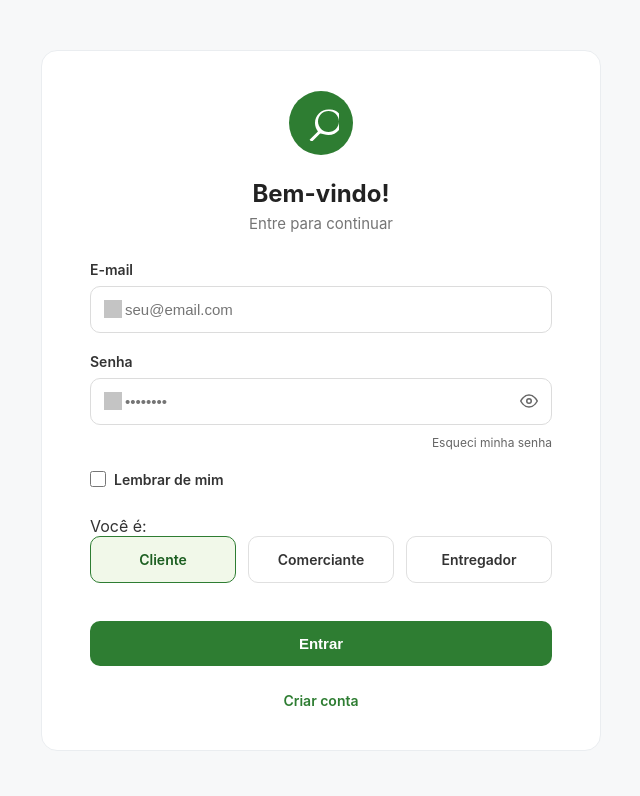
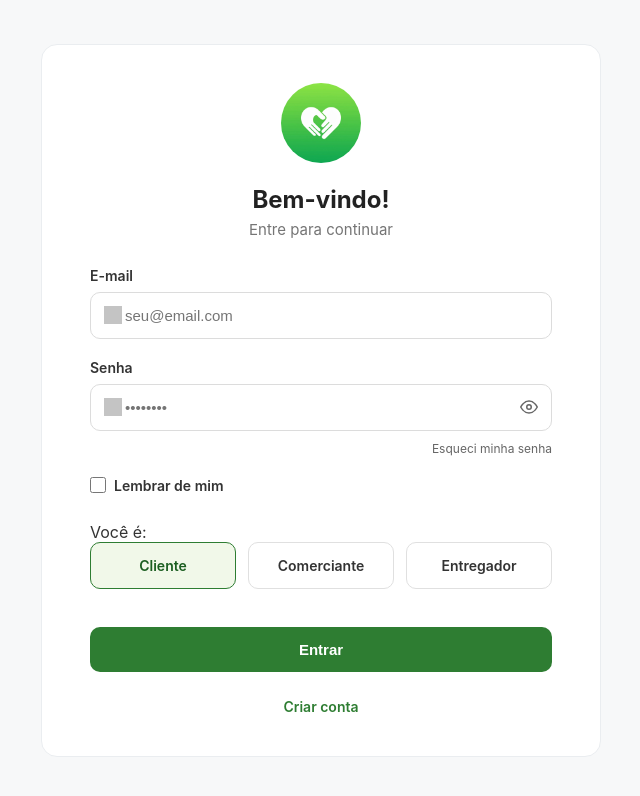
Before and after one commit to gabrielduarte445/Save-share, a plain HTML site: page public/login.html in a window 1280 px wide. Shown: the whole page, without its empty margins (319-959 px from the left). Drawn offline with Linux system fonts and the light colour scheme; grey boxes are pictures that could not be loaded.

Commit message:
mudança na logo da tela de perfil e cadastro

```diff
--- a/base.css
+++ b/base.css
@@ -53,11 +53,27 @@ body {
     color: #757575;
     margin-bottom: 28px;
 }
+.logo-container {
+    width: 76px;
+    height: 76px;
+    display: flex;
+    align-items: center;
+    justify-content: center;
+    margin: 0 auto 24px auto;
+}
+
+.logo-icon {
+    width: 80px;
+    height: 80px;
+    border-radius: 50%;
+    fill: #ffffff;
+}
 
 /* ==========================================================================
    FORMULÁRIOS (login, cadastro, endereço, produtos)
    ========================================================================== */
-.form-login {
+
+   .form-login {
     width: 100%;
 }
 
--- a/pages/cadastro/login.css
+++ b/pages/cadastro/login.css
@@ -1,19 +1,3 @@
-.logo-container {
-    width: 64px;
-    height: 64px;
-    background-color: #2e7d32;
-    border-radius: 50%;
-    display: flex;
-    align-items: center;
-    justify-content: center;
-    margin-bottom: 24px;
-}
-
-.logo-icon {
-    width: 36px;
-    height: 36px;
-    fill: #ffffff;
-}
 
 .esqueci-senha-container {
     text-align: right;
--- a/public/login.html
+++ b/public/login.html
@@ -10,9 +10,7 @@
 <body class="body-login">
     <div class="card-login">
         <div class="logo-container">
-            <svg class="logo-icon" xmlns="http://www.w3.org/2000/svg" viewBox="0 0 24 24" fill="currentColor">
-                <path d="M17 3c-5 0-9 4-9 9 0 2.12.74 4.07 1.97 5.61L4.39 23.19l1.42 1.42 5.58-5.58C12.93 19.26 14.88 20 17 20c5 0 9-4 9-9 0-4.42-3.58-8-8-8zm0 15c-3.87 0-7-3.13-7-7s3.13-7 7-7 7 3.13 7 7-3.13 7-7 7z"/>
-            </svg>
+            <img src="../img/logosaveeshare.jpg" alt="logosaveeshare(Duas mãos juntas formando um coração)" class="logo-icon">
         </div>
 
         <h1 class="titulo">Bem-vindo!</h1>
```
Also changed, not shown: index.html (+2 -18 lines).
